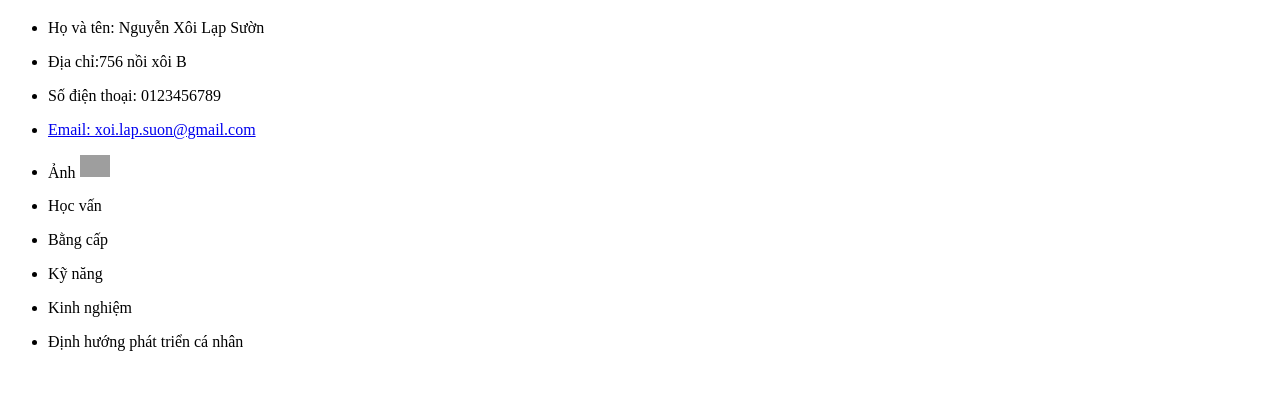
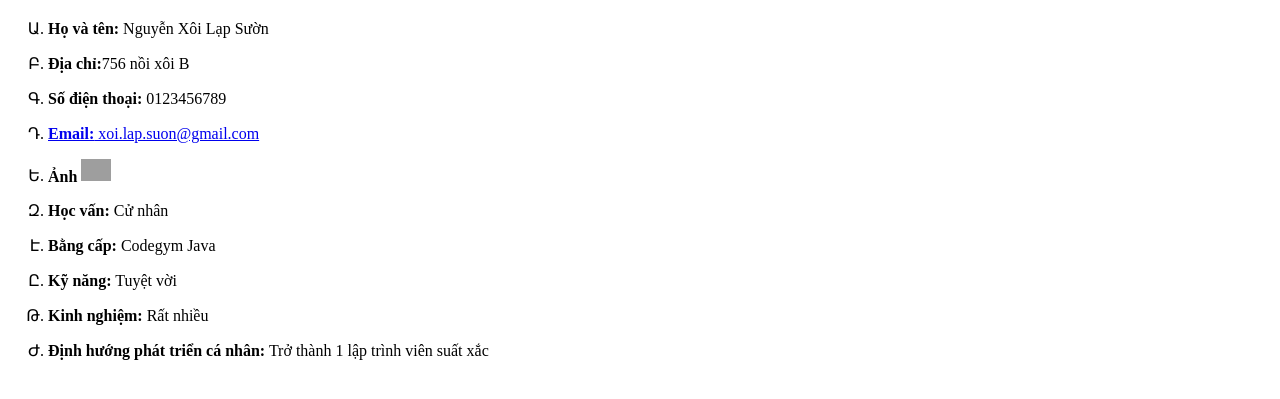
Before and after one commit to billy7d/Html-Project, a plain HTML site: page [Bài tập] Tạo trang CV cá nhân.html in a window 1280 px wide. Shown: the part 67-466 px from the top of the page. Drawn offline with Linux system fonts and the light colour scheme; grey boxes are pictures that could not be loaded.

Commit message:
CV da hoan thanh

```diff
--- a/[Bài tập] Tạo trang CV cá nhân.html
+++ b/[Bài tập] Tạo trang CV cá nhân.html
@@ -10,18 +10,18 @@
     CV Cá Nhân
 </h1>
 
-<ul style="list-style-type: disc">
-    <li><p>Họ và tên: Nguyễn Xôi Lạp Sườn </p></li>
-    <li><p>Địa chỉ:756 nồi xôi B </p></li>
-    <li><p>Số điện thoại: 0123456789</p></li>
-    <li><p><a href="https://phunutoday.vn/cach-nau-xoi-lap-xuong-thom-ngon-cho-bua-sang-d95851.html" target="_blank"> Email: xoi.lap.suon@gmail.com</a></p></li>
-    <li>Ảnh
+<ul style="list-style-type: armenian">
+    <li><p><b>Họ và tên:</b> Nguyễn Xôi Lạp Sườn </p></li>
+    <li><p><b>Địa chỉ:</b>756 nồi xôi B </p></li>
+    <li><p><b>Số điện thoại:</b> 0123456789</p></li>
+    <li><p><a href="https://phunutoday.vn/cach-nau-xoi-lap-xuong-thom-ngon-cho-bua-sang-d95851.html" target="_blank"> <b>Email:</b> xoi.lap.suon@gmail.com</a></p></li>
+    <li><b>Ảnh</b>
         <img src="https://encrypted-tbn0.gstatic.com/images?q=tbn%3AANd9GcSxCk7wnqe9TosabvzkppT2TRYTi7iUbli5YQ&usqp=CAU" width="30"> </li>
-    <li><p>Học vấn</p></li>
-    <li><p>Bằng cấp</p></li>
-    <li><p>Kỹ năng</p></li>
-    <li><p>Kinh nghiệm</p></li>
-    <li><p>Định hướng phát triển cá nhân</p></li>
+    <li><p><b>Học vấn:</b> Cử nhân </p></li>
+    <li><p><b>Bằng cấp:</b> Codegym Java</p></li>
+    <li><p><b>Kỹ năng:</b> Tuyệt vời</p></li>
+    <li><p><b>Kinh nghiệm:</b> Rất nhiều</p></li>
+    <li><p><b>Định hướng phát triển cá nhân:</b> Trở thành 1 lập trình viên suất xắc</p></li>
 
 
 
--- a/stylesheet.css
+++ b/stylesheet.css
@@ -16,6 +16,7 @@ h1 {
 
 li{
     display: list-item;
+    font-size: 1.5em
     text-align: -webkit-match-parent;
     vertical-align: middle;
 
```
